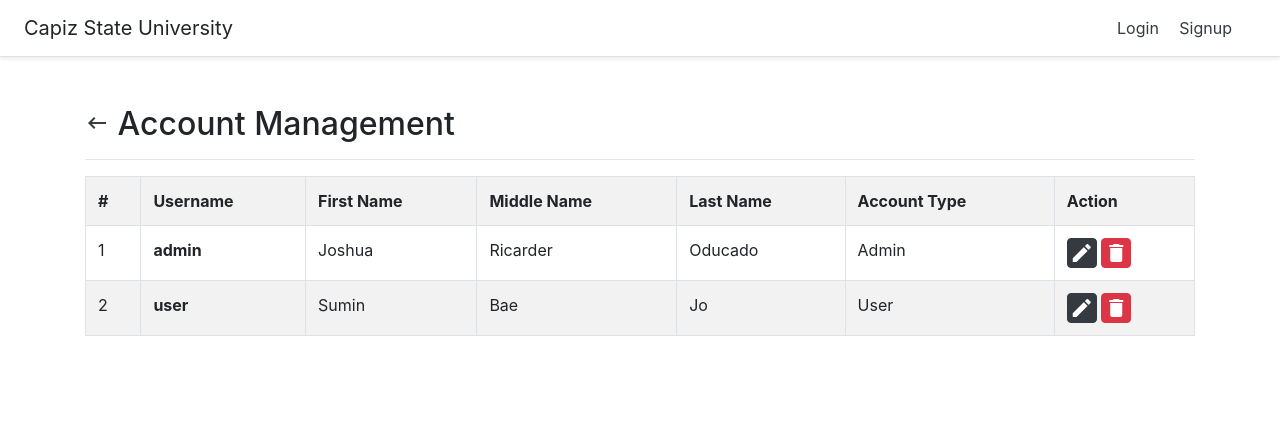
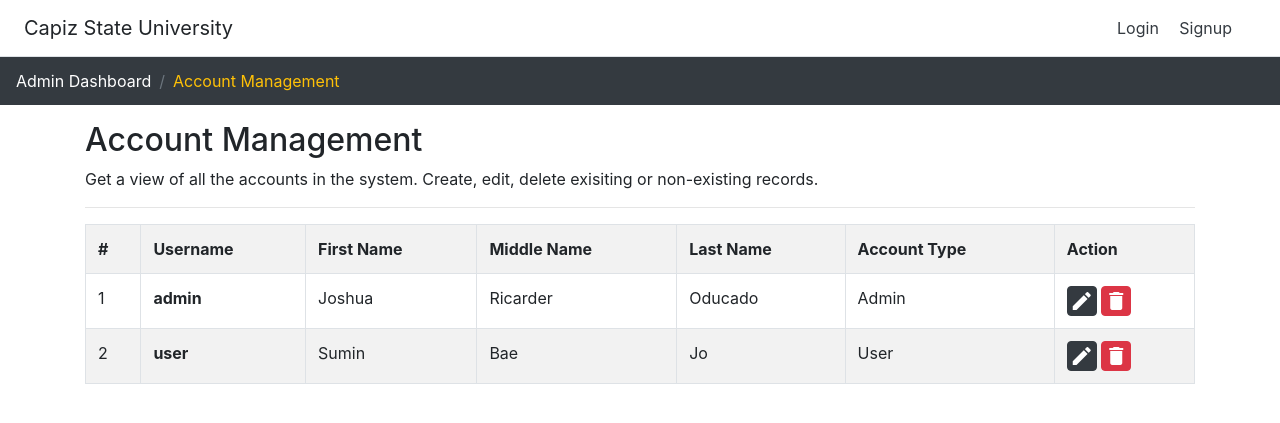
Before and after one commit to projectvelox/caipl, a PHP site: page /account-management.php in a window 1280 px wide. Shown: the top 423 px of the page. Run offline with PHP 8.4, Linux system fonts and the light colour scheme; data comes from the database, SQL or seed files in the repository.

Commit message:
account-management-ui

```diff
--- a/account-management.php
+++ b/account-management.php
@@ -9,12 +9,17 @@
 
   <!-- Navbar -->
   <?php include 'view/partials/navbar.php'?>
+	<nav aria-label="breadcrumb">
+	  <ol class="breadcrumb bg-dark">
+	    <li class="breadcrumb-item caipl-link"><a href="admin-dashboard.php">Admin Dashboard</a></li>
+	    <li class="breadcrumb-item active text-warning" aria-current="page">Account Management</li>
+	  </ol>
+	</nav>
 
-  <div class="container mt-5">
-    <h2><a class="text-dark" href="admin-dashboard.php"><i class="material-icons">keyboard_backspace</i></a> Account Management</h2><hr>
-
-    <?php include "view/partials/table-accounts.php" ?>
-
-  </div>
+	<div class="container mt-3">
+		<h2>Account Management</h2>
+		<span>Get a view of all the accounts in the system. Create, edit, delete exisiting or non-existing records.</span><hr>
+		<?php include "view/partials/table-accounts.php" ?>
+	</div>
 </body>
 </html>
--- a/assets/css/style.css
+++ b/assets/css/style.css
@@ -6,6 +6,10 @@ html, body, .caipl-background {
 	height: 460.8px;
 	width: 100%;
 }
+
+.breadcrumb { border-radius: 0px; }
+
+.caipl-link a { text-decoration: none; color: #fff}
 
 .caipl-dashboard-icons {
 	text-align: center;
--- a/view/partials/header.php
+++ b/view/partials/header.php
@@ -1,4 +1,7 @@
 <head>
+	<meta charset="utf-8">
+	<meta name="viewport" content="width=device-width, initial-scale=1.0">
+
 	<title>Home - Computer Aided Instruction for Philippine Literature</title>
 	<link rel="icon" href="assets/logo/icon.png" type="image/gif" sizes="16x16">
 
```
